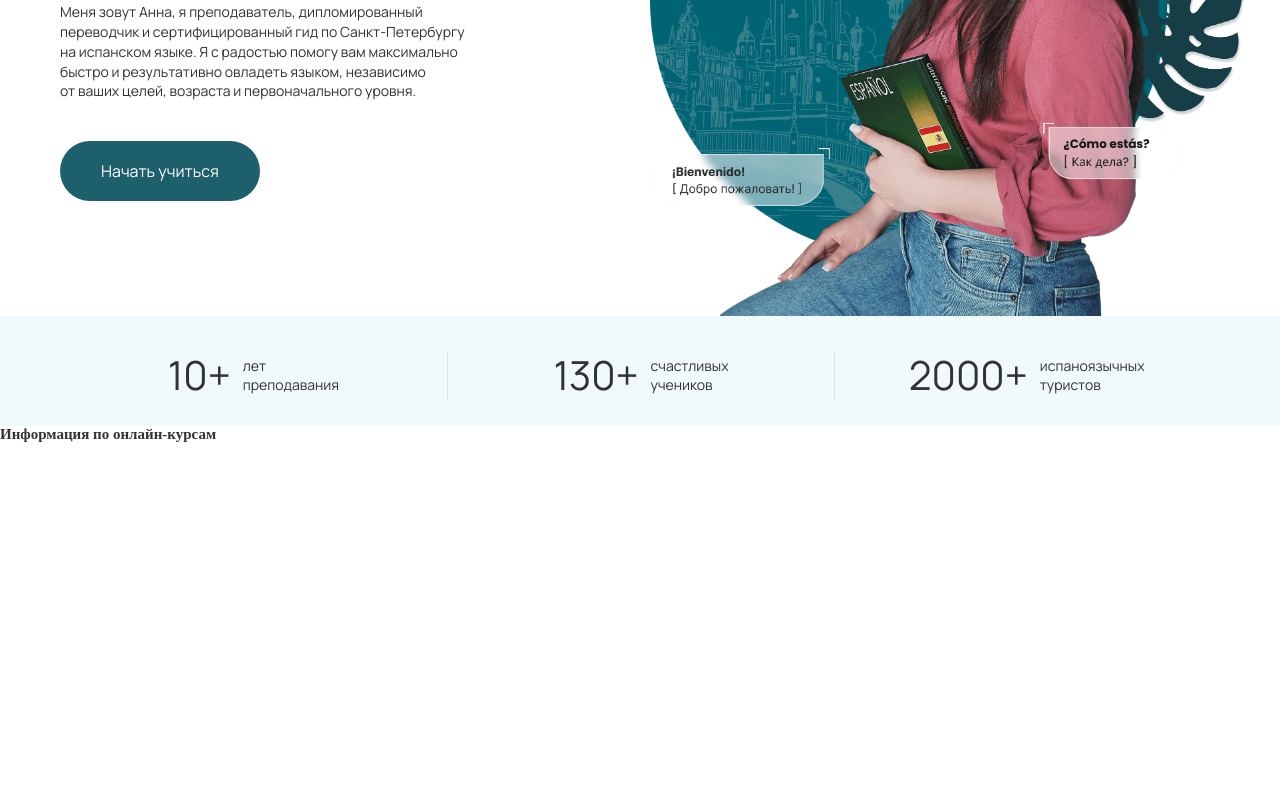
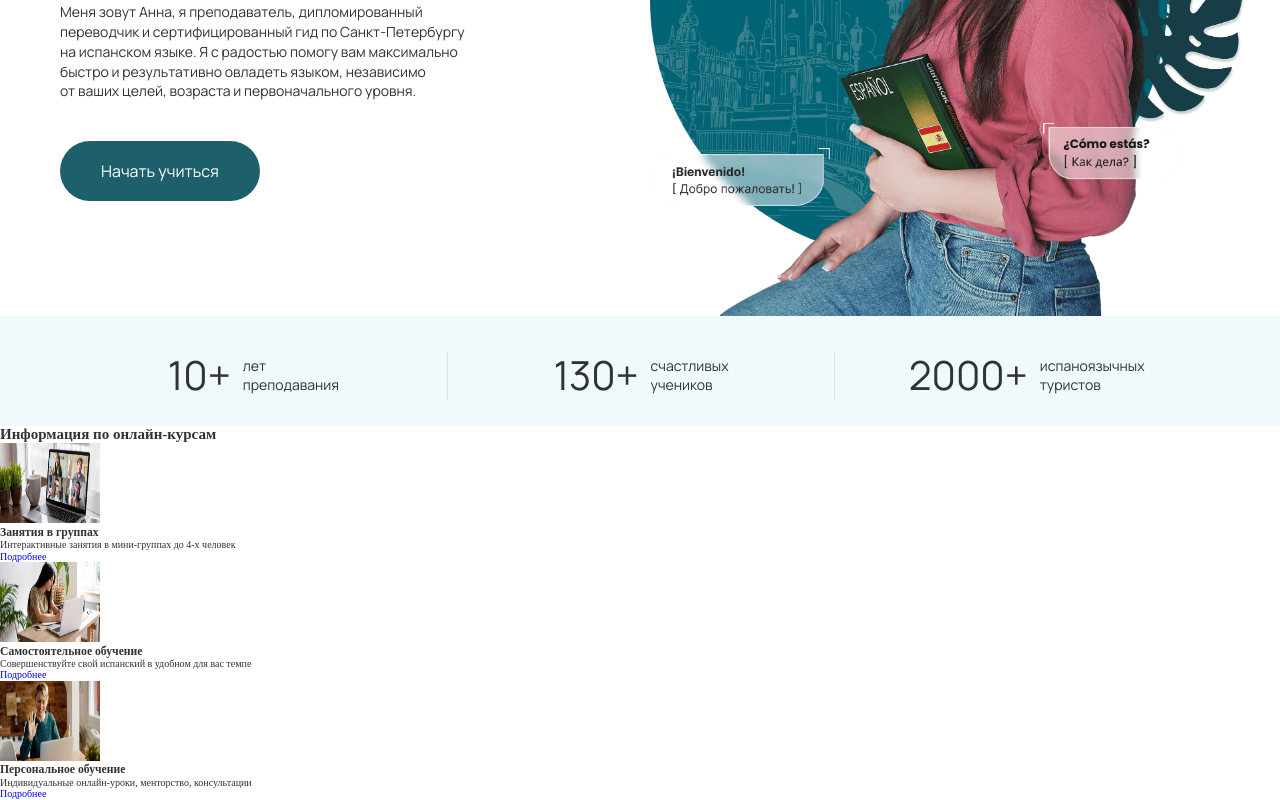
Before and after one commit to elrouss/spanish-with-anna, a Next.js app in the folder frontend/: page / in a window 1280 px wide. Shown: the part 484-1284 px from the top of the page. Before the commit the page ends 927 px from the top, so only its background shows below. Built offline with nearby package versions, Linux system fonts and the light colour scheme.

Commit message:
feat: add cards data

```diff
--- a/frontend/src/components/Info/Info.jsx
+++ b/frontend/src/components/Info/Info.jsx
@@ -1,13 +1,22 @@
 import styles from './Info.module.scss';
 import InfoCard from './InfoCard';
+import INFO_CARDS from '@/utils/data/INFO_CARDS';
 
 function Info() {
+  const infoCards = INFO_CARDS.map((infoCard) => (
+    <li className={styles.infoCardItem} key={infoCard._id}>
+      <InfoCard
+        title={infoCard.title}
+        description={infoCard.description}
+        image={infoCard.image}
+        link={infoCard.link}
+      />
+    </li>
+  ));
   return (
     <section className={styles.info}>
       <h2 className={styles.title}>Информация по онлайн-курсам</h2>
-      <ul className={styles.list}>
-        <li />
-      </ul>
+      <ul className={styles.list}>{infoCards}</ul>
       <div className={styles.decoration} />
     </section>
   );
--- a/frontend/src/components/Info/InfoCard.jsx
+++ b/frontend/src/components/Info/InfoCard.jsx
@@ -6,10 +6,18 @@ import styles from './Info.module.scss';
 function InfoCard({ title, description, image, link }) {
   return (
     <div className={styles.card}>
-      <Image className={styles.cardImage} src={image} width={0} height={0} />
+      <Image
+        className={styles.cardImage}
+        src={image}
+        width={100}
+        height={80}
+        alt={`Изображение ${title}`}
+      />
       <h3 className={styles.cardTitle}>{title}</h3>
       <p className={styles.cardDescription}>{description}</p>
-      <Button classSelector={styles.cardButton} href={link} />
+      <Button classSelector={styles.cardButton} href={link}>
+        Подробнее
+      </Button>
     </div>
   );
 }
```
